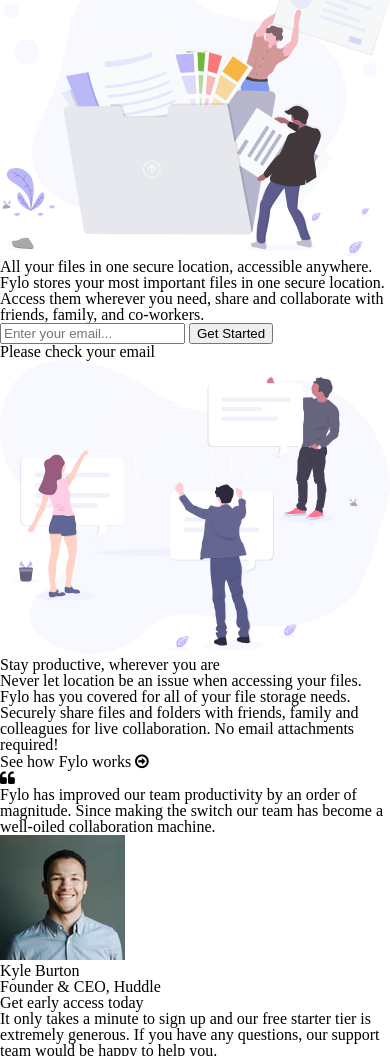
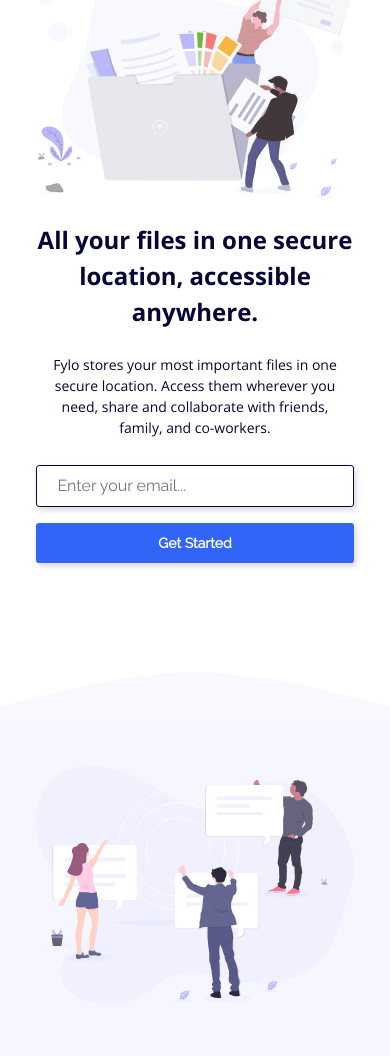
Before and after one commit to tezimach/fylo-landing-page, a plain HTML site: page index.html in a window 390 px wide. Shown: the part 189-1245 px from the top of the page. Drawn offline with nearby package versions, Linux system fonts and the light colour scheme.

Commit message:
finished styling of sections for mobile version and adding classes in index.html for secions and is content.

```diff
--- a/index.html
+++ b/index.html
@@ -21,46 +21,50 @@
     </div>
   </header>
   <section>
-    <img class="max-width" src="./images/illustration-1.svg" alt="illustration-1">
+    <img class="image-1 max-width" src="./images/illustration-1.svg" alt="illustration-1">
     <div class="max-width">
-      <h1>All your files in one secure location, accessible anywhere.</h1>
-      <p>Fylo stores your most important files in one secure location. Access them wherever you need, share and collaborate with friends, family, and co-workers.</p>
-    <form class="max-width" action="">
-      <input type="text" placeholder="Enter your email..." name="uname" required>
-      <button type="submit">Get Started</button>
+      <h1 class="text-dark text-font-open-sans">All your files in one secure location, accessible anywhere.</h1>
+      <p class="text-dark text-font-open-sans">Fylo stores your most important files in one secure location. Access them wherever you need, share and collaborate with friends, family, and co-workers.</p>
+    <form class="form-1 max-width" action="">
+      <input class="text-font-raleway" type="text" placeholder="Enter your email..." name="uname" required>
+      <button class="text-font-raleway bg-blue text-white" type="submit">Get Started</button>
       <div class="invalid-feedback">Please check your email</div>
     </form>
     </div>
   </section>
-  <section class="max-width">
-    <img class="max-width" src="./images/illustration-2.svg" alt="illustration-2">
+  <section class=" section-2 max-width">
+    <img class="curve" src="./images/bg-curve-mobile.svg" alt="curve">
+    <img class="image-2 max-width" src="./images/illustration-2.svg" alt="illustration-2">
     <div>
-      <h2>Stay productive, wherever you are</h2>
-      <p>Never let location be an issue when accessing your files. Fylo has you covered for all of your file storage needs.</p>
-      <p>Securely share files and folders with friends, family and colleagues for live collaboration. No email attachments required!</p>
+      <h2 class="text-font-raleway text-dark ">Stay productive, wherever you are</h2>
+      <p class="text-font-open-sans text-grey">Never let location be an issue when accessing your files. Fylo has you covered for all of your file storage needs.</p>
+      <p class="text-font-open-sans text-grey">Securely share files and folders with friends, family and colleagues for live collaboration. No email attachments required!</p>
     </div>
-    <div class="max-width">
+    <div class="max-width text-green">
       <a href="#">See how Fylo works</a>
       <i class="fa fa-arrow-circle-o-right" aria-hidden="true"></i>
+      <div class="line">___________________</div>
     </div>
-    <div class="max-width">
+    <div class="quote-card max-width">
       <i class="fa fa-quote-left" aria-hidden="true"></i>
-      <p>Fylo has improved our team productivity by an order of magnitude. Since making the switch our team has become a well-oiled collaboration machine.</p>
-      <div class="max-width">
+      <p class="text-dark text-font-open-sans ">Fylo has improved our team productivity by an order of magnitude. Since making the switch our team has become a well-oiled collaboration machine.</p>
+      <div class="avatar-container max-width">
         <img class="max-width" src="./images/avatar-testimonial.jpg" alt="avatar-testimonial">
-        <h3>Kyle Burton</h3>
-        <span>Founder & CEO, Huddle</span>
+        <div>
+          <h3 class="text-dark text-font-open-sans ">Kyle Burton</h3>
+          <span class="text-dark text-font-open-sans ">Founder & CEO, Huddle</span>
+        </div>
       </div>
     </div>
   </section>
-  <section class="max-width">
-    <div class="max-width">
-      <h2>Get early access today</h2>
-      <p>It only takes a minute to sign up and our free starter tier is extremely generous. If you have any questions, our support team would be happy to help you.</p>
+  <section class="section-3 bg-purple max-width">
+    <div class="max-width text-white">
+      <h2 class="text-font-raleway">Get early access today</h2>
+      <p class="text-font-open-sans">It only takes a minute to sign up and our free starter tier is extremely generous. If you have any questions, our support team would be happy to help you.</p>
     </div>
-    <form class="max-width" action="">
+    <form class="form-1 max-width" action="">
       <input type="text" placeholder="email@example.com" name="uname" required>
-      <button type="submit">Get Started For Free</button>
+      <button class="text-white bg-blue text-font-raleway" type="submit">Get Started For Free</button>
       <div class="invalid-feedback">Please check your email</div>
     </form>
   </section>
--- a/style.css
+++ b/style.css
@@ -26,7 +26,7 @@
 }
 
 
-.bg-color {
+.bg-blue {
     background-color: hsla(224, 93%, 58%, 1);
 }
 
@@ -58,17 +58,149 @@ a {
 }
 
 .header div {
-    margin-top: 24px;
+    display: flex;
+    margin: 24px 0px 0px 0px;
 }
 
 .header a {
+    display: block;
     font-weight: 400;
     font-size: 12px;
     line-height: 14px;
-    margin: 0px 0px 0px 6.4%;
+    margin: 0px 6.4% 0px 0px;
 }
 
 .header img {
     margin: 24px 0px 0px 6.4%;
     width: 20%;
 }
+
+section {
+    display: flex;
+    flex-direction: column;
+    justify-content: center;
+    text-align: center;
+}
+
+.image-1 {
+    margin: 0px 9.33% 24px 9.33%;
+}
+
+.max-width h1 {
+    font-weight: 700;
+    font-size: 24px;
+    line-height: 36px;
+    margin: 0px 7.5% 24px 7.5%;
+}
+
+p {
+    font-weight: 400;
+    font-size: 14px;
+    line-height: 21px;
+    margin: 0px 11.5% 27px 11.5%;
+}
+
+.form-1 {
+    display: flex;
+    flex-direction: column;
+    margin: 0px 9.33% 0px 9.33%;
+}
+
+input {
+    all:unset;
+    text-align: left;
+    border: 0.63px solid hsla(243, 87%, 12%, 1);
+    box-shadow: 2px 3px 6px rgba(0, 0, 0, 0.15925);
+    border-radius: 3.125px;
+    height: 40px;
+    padding-left: 20px;
+    margin-bottom: 16px;
+    background-color: white;
+}
+
+button {
+    all:unset;
+    height: 40px;
+    box-shadow: 2px 3px 6px rgba(0, 0, 0, 0.15925);
+    border-radius: 3.125px;
+    font-weight: 700;
+    font-size: 14px;
+    line-height: 16px;
+    margin-bottom: 70px;
+}
+
+.form-1 div {
+    display: none;
+}
+
+.curve {
+    width: 100%;
+    margin-top: -10%;
+    margin-bottom: 10%;
+}
+
+.section-2 {
+    background-color: hsla(240, 75%, 98%, 1);
+    margin-top: 20%;
+}
+
+.image-2 {
+    margin: 0px 9.33% 30px 9.33%;
+}
+
+h2 {
+    font-weight: 700;
+    font-size: 16px;
+    line-height: 24px;
+    margin-bottom: 24px;
+    margin-top: 50px
+}
+
+.line {
+    margin-bottom: 40px;
+}
+
+.quote-card {
+    background-color: hsla(0, 0%, 100%, 1);
+    margin: 0px 12.5% 80px 12.5%;
+    box-shadow: 0px 0px 8px 4px rgba(56, 56, 56, 0.0458843);
+    border-radius: 3.93258px;
+    text-align: left;
+    padding: 22px 0px 20px 26px;
+}
+
+.quote-card i {
+    margin-bottom: 10px;
+}
+
+.quote-card p {
+    margin-left: 0px;
+    font-weight: 400;
+    font-size: 10px;
+    line-height: 18px;
+    letter-spacing: 0.384615px;
+}
+
+.avatar-container {
+    display: flex;
+}
+
+.avatar-container img {
+    border-radius: 50%;
+    margin-right: 10px;
+    width: 30px;
+}
+
+h3 {
+    font-weight: 700;
+    font-size: 9px;
+    line-height: 12px;
+    letter-spacing: 0.45px;
+}
+
+.avatar-container span {
+    font-weight: 400;
+    font-size: 6px;
+    line-height: 12px;
+    letter-spacing: 0.3px;
+}
```
